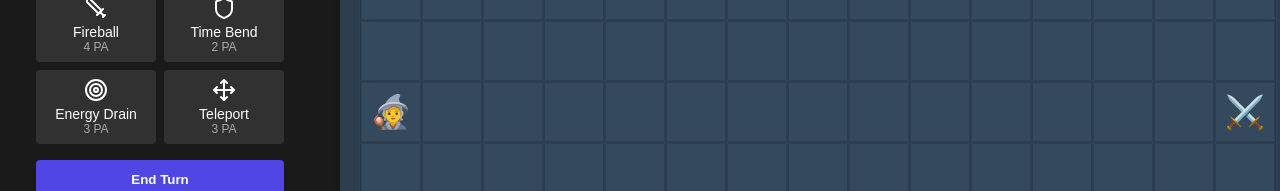
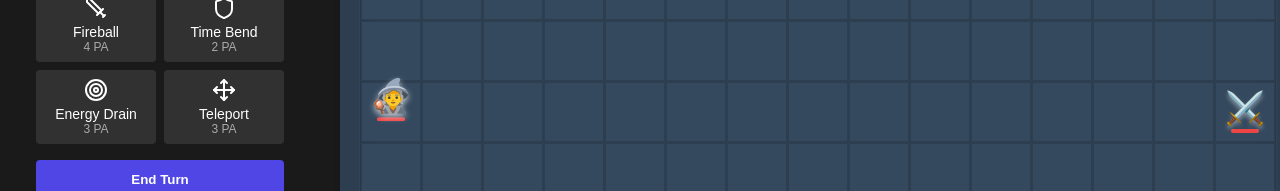
Before and after one commit to vincent38wargnier/dofus-lite, a React (Create React App) app: page / in a window 1280 px wide. Shown: the part 500-691 px from the top of the page. Built offline with nearby package versions, Linux system fonts and the light colour scheme.

Commit message:
adding life bar

```diff
--- a/src/components/Board/Cell.css
+++ b/src/components/Board/Cell.css
@@ -16,7 +16,6 @@
   z-index: 2;
 }
 
-/* Cell states */
 .cell-highlighted {
   background: rgba(46, 204, 113, 0.3);
   border: 2px solid #2ecc71;
@@ -55,19 +54,40 @@
     0 0 15px rgba(52, 152, 219, 0.3);
 }
 
-/* Player representation */
 .cell-occupant {
-  position: absolute;
-  font-size: 2rem;
-  z-index: 3;
+  width: 100%;
+  height: 100%;
   display: flex;
+  flex-direction: column;
   justify-content: center;
   align-items: center;
-  width: 100%;
+  position: relative;
+}
+
+.cell-occupant::after {
+  font-size: 2rem;
+  margin-bottom: 8px;
+  filter: drop-shadow(0 3px 2px rgba(255, 255, 255, 0.4));
+}
+
+.cell-occupant.current-player::after {
+  filter: drop-shadow(0 3px 3px rgba(255, 255, 255, 0.7));
+}
+
+.hp-bar-mini {
+  width: 70%;
+  height: 4px;
+  background: rgba(0, 0, 0, 0.5);
+  border-radius: 2px;
+  overflow: hidden;
+  position: absolute;
+  bottom: 8px;
+}
+
+.hp-fill-mini {
   height: 100%;
-  pointer-events: none;
-  top: 0;
-  left: 0;
+  background: #ef4444;
+  transition: width 0.3s ease;
 }
 
 .moving-character {
@@ -92,7 +112,6 @@
   animation: pulsate 2s infinite;
 }
 
-/* Character class styles */
 .occupant-warrior::after {
   content: "⚔️";
 }
@@ -105,7 +124,6 @@
   content: "🧙";
 }
 
-/* Path step number */
 .path-step {
   position: absolute;
   font-size: 0.8rem;
@@ -113,7 +131,6 @@
   color: #2c3e50;
 }
 
-/* Animations */
 @keyframes bounceIn {
   0% { transform: scale(0); }
   50% { transform: scale(1.2); }
--- a/src/components/Board/Cell.js
+++ b/src/components/Board/Cell.js
@@ -35,6 +35,7 @@ const Cell = ({
     if (!cell.occupant) return null;
 
     const isCurrentPlayer = cell.occupant === currentPlayer;
+    const hpPercentage = (cell.occupant.getHP() / cell.occupant.maxHp) * 100;
 
     return (
       <Tooltip content={getOccupantTooltip(cell.occupant)}>
@@ -44,7 +45,14 @@ const Cell = ({
             occupant-${cell.occupant.class.toLowerCase()}
             ${isCurrentPlayer ? 'current-player' : ''}
           `}
-        />
+        >
+          <div className="hp-bar-mini">
+            <div
+              className="hp-fill-mini"
+              style={{ width: `${hpPercentage}%` }}
+            />
+          </div>
+        </div>
       </Tooltip>
     );
   };
```
